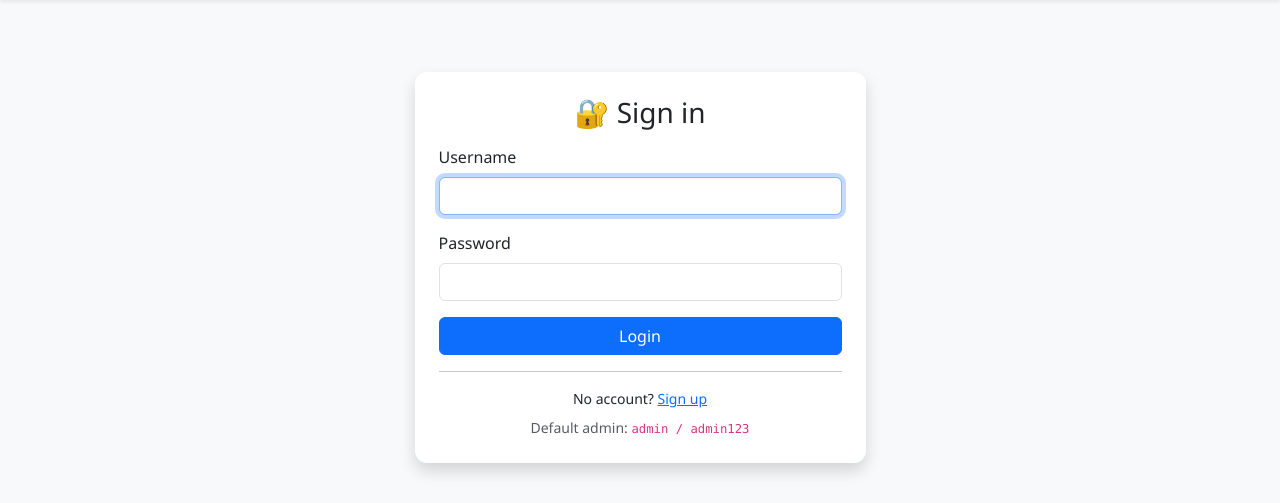
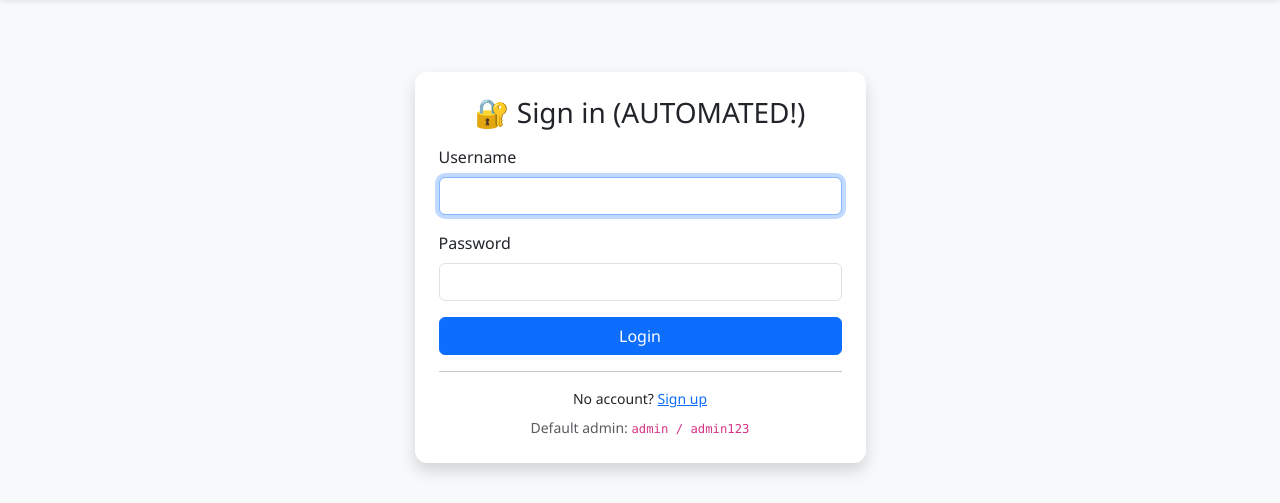
Before and after one commit to malkamanuranga/flask-cicd-app, a Flask app: page /login in a window 1280 px wide. Shown: the part 55-558 px from the top of the page. Run offline with Flask 3, Linux system fonts and the light colour scheme.

Commit message:
test: update login title to test automated CI/CD

```diff
--- a/templates/login.html
+++ b/templates/login.html
@@ -5,7 +5,7 @@
     <div class="col-md-5">
         <div class="card shadow border-0 mt-5">
             <div class="card-body p-4">
-                <h3 class="mb-3 text-center">🔐 Sign in</h3>
+                <h3 class="mb-3 text-center">🔐 Sign in (AUTOMATED!)</h3>
                 <form method="POST">
                     <div class="mb-3">
                         <label class="form-label">Username</label>
```
